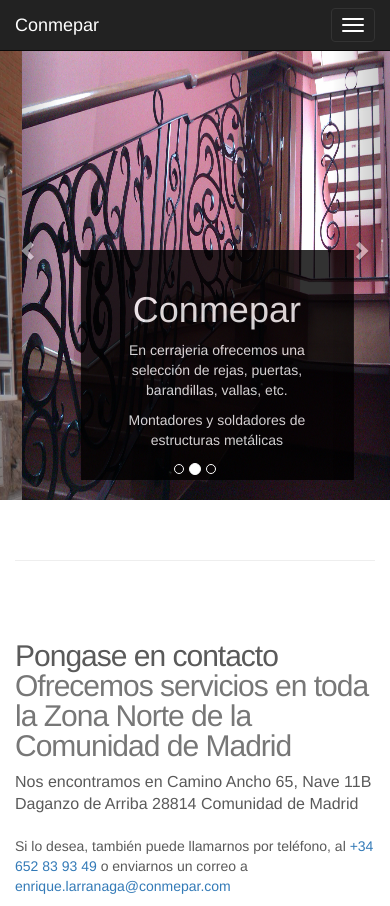
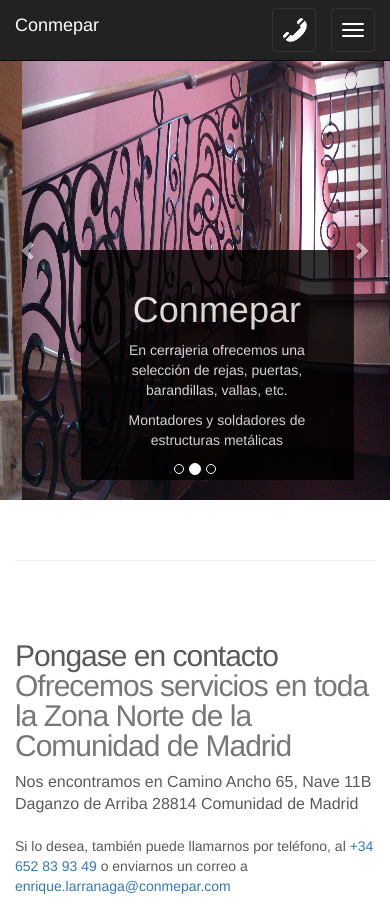
Before and after one commit to marcoscarceles/conmepar, a Jekyll site: the page built from index.html, in a window 390 px wide. Shown: the top 906 px of the page. Built offline with Jekyll 4.4.1, drawn with Linux system fonts in a browser that asks for light colours; nearby versions of some CDN libraries; Markdown is read by kramdown in place of the engine named in the settings; grey boxes are pictures that could not be loaded.

Commit message:
Added Phone button on smaller devices

```diff
--- a/_layouts/bootstrap.html
+++ b/_layouts/bootstrap.html
@@ -42,6 +42,7 @@
                   <span class="icon-bar"></span>
                   <span class="icon-bar"></span>
                 </button>
+                <a href="tel:+34652839349" class="navbar-toggle visible-xs"><img src="assets/phone.png"></img></a>
                 <a class="navbar-brand" href="#" itemprop="name">Conmepar</a>
               </div>
               <div class="navbar-collapse collapse">
--- a/css/custom.css
+++ b/css/custom.css
@@ -3,5 +3,6 @@
 .suppliers {list-style-type: none;padding: 0;}
 .teaser-body {min-height:140px;}
 /* BOOSTRAP CUSTOM */
+.navbar-toggle {width:44px;height:44px;}
 .dropdown-menu {min-width: 240px;}
 .dropdown-menu>li>span {padding: 3px 20px;}
```
Also changed, not shown: assets/phone.png (added).
